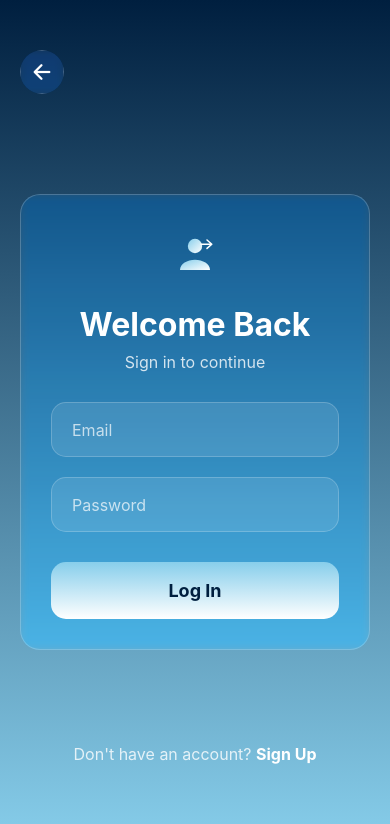
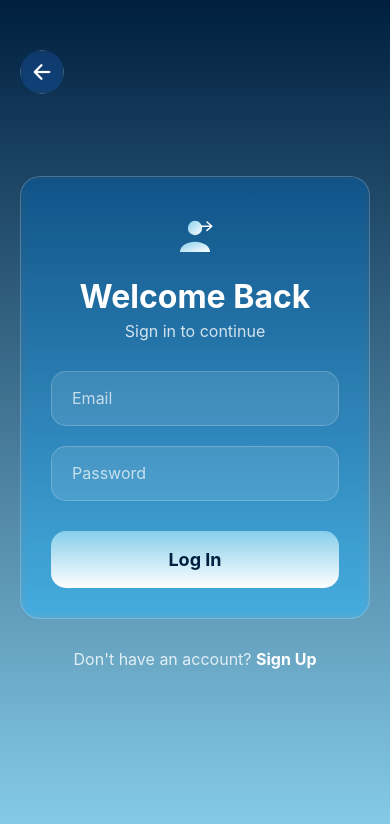
Before and after one commit to mehdiKATA/bustest, a React Native app: screen /Login in a window 390 px wide. Shown: the top 824 px of the page. Built offline with nearby package versions, Linux system fonts and the light colour scheme.

Commit message:
Add files via upload

```diff
--- a/screens/LoginScreen.js
+++ b/screens/LoginScreen.js
@@ -1,10 +1,21 @@
-import React, { useState, useEffect } from 'react';
-import { View, Text, TextInput, TouchableOpacity, StyleSheet, ToastAndroid, Animated, Dimensions } from 'react-native';
+import { useState, useEffect, useRef } from 'react';
+import {
+  View,
+  Text,
+  TextInput,
+  TouchableOpacity,
+  StyleSheet,
+  ToastAndroid,
+  Animated,
+  Dimensions,
+  KeyboardAvoidingView,
+  Platform,
+  ScrollView
+} from 'react-native';
 import { LinearGradient } from 'expo-linear-gradient';
 import { BlurView } from 'expo-blur';
 import { Ionicons } from '@expo/vector-icons';
 import Svg, { Path, Circle, Defs, LinearGradient as SvgLinearGradient, Stop } from 'react-native-svg';
-
 import { verifMail } from '../verifMail';
 
 const { width } = Dimensions.get('window');
@@ -18,13 +29,8 @@ const LoginIcon = ({ size = 60 }) => (
         <Stop offset="100%" stopColor="white" />
       </SvgLinearGradient>
     </Defs>
-    {/* User Icon */}
     <Circle cx="50" cy="35" r="12" fill="url(#loginGradient)" />
-    <Path
-      d="M25 75 C25 65 37 58 50 58 C63 58 75 65 75 75 L25 75 Z"
-      fill="url(#loginGradient)"
-    />
-    {/* Login Arrow */}
+    <Path d="M25 75 C25 65 37 58 50 58 C63 58 75 65 75 75 L25 75 Z" fill="url(#loginGradient)" />
     <Path
       d="M70 25 L78 32 L70 39 M60 32 L78 32"
       stroke="white"
@@ -39,8 +45,10 @@ const LoginIcon = ({ size = 60 }) => (
 export default function LoginScreen({ navigation }) {
   const [mail, setMail] = useState('');
   const [pwd, setPwd] = useState('');
-  const fadeAnim = new Animated.Value(0);
-  const slideAnim = new Animated.Value(50);
+
+  // ✅ useRef instead of direct useState
+  const fadeAnim = useRef(new Animated.Value(0)).current;
+  const slideAnim = useRef(new Animated.Value(50)).current;
 
   useEffect(() => {
     Animated.parallel([
@@ -56,10 +64,6 @@ export default function LoginScreen({ navigation }) {
       }),
     ]).start();
   }, []);
-
-  const handleBackPress = () => {
-    navigation.goBack();
-  };
 
   const handleLogin = async () => {
     if (!mail || !pwd) {
@@ -95,31 +99,36 @@ export default function LoginScreen({ navigation }) {
   return (
     <LinearGradient colors={['#001f3f', '#87CEEB']} style={styles.centerContent}>
       {/* Back Arrow */}
-      <TouchableOpacity style={styles.backButton} onPress={()=> navigation.navigate('Home')}>
+      <TouchableOpacity style={styles.backButton} onPress={() => navigation.navigate('Home')}>
         <BlurView intensity={20} style={styles.backButtonBlur}>
           <Ionicons name="arrow-back" size={24} color="white" />
         </BlurView>
       </TouchableOpacity>
 
-      <Animated.View
-        style={[
-          styles.loginContainer,
-          {
-            opacity: fadeAnim,
-            transform: [{ translateY: slideAnim }]
-          }
-        ]}
+      <KeyboardAvoidingView
+        behavior={Platform.OS === 'ios' ? 'padding' : undefined}
+        style={{ width: '100%' }}
       >
+        <ScrollView contentContainerStyle={{ flexGrow: 1 }} keyboardShouldPersistTaps="handled">
+          <View style={styles.loginContainer}>
             <BlurView intensity={20} style={styles.blurContainer}>
               <View style={styles.formContainer}>
-            {/* Icon at the top */}
-            <View style={styles.iconContainer}>
+
+                {/* ✅ Only animate this section */}
+                <Animated.View
+                  style={{
+                    opacity: fadeAnim,
+                    transform: [{ translateY: slideAnim }],
+                    alignItems: 'center',
+                    marginBottom: 30
+                  }}
+                >
                   <LoginIcon size={60} />
-            </View>
-
                   <Text style={styles.title}>Welcome Back</Text>
                   <Text style={styles.subtitle}>Sign in to continue</Text>
+                </Animated.View>
 
+                {/* Inputs stay stable */}
                 <View style={styles.inputContainer}>
                   <TextInput
                     style={styles.input}
@@ -144,16 +153,13 @@ export default function LoginScreen({ navigation }) {
                 </View>
 
                 <TouchableOpacity style={styles.button} onPress={handleLogin}>
-              <LinearGradient
-                colors={['#87CEEB', '#ffffff']}
-                style={styles.buttonGradient}
-              >
+                  <LinearGradient colors={['#87CEEB', '#ffffff']} style={styles.buttonGradient}>
                     <Text style={styles.buttonText}>Log In</Text>
                   </LinearGradient>
                 </TouchableOpacity>
               </View>
             </BlurView>
-      </Animated.View>
+          </View>
 
           <View style={styles.switchContainer}>
             <Text style={styles.switchText}>Don't have an account? </Text>
@@ -161,6 +167,8 @@ export default function LoginScreen({ navigation }) {
               <Text style={styles.switchButton}>Sign Up</Text>
             </TouchableOpacity>
           </View>
+        </ScrollView>
+      </KeyboardAvoidingView>
     </LinearGradient>
   );
 }
@@ -192,6 +200,7 @@ const styles = StyleSheet.create({
   loginContainer: {
     width: '100%',
     maxWidth: 350,
+    alignSelf: 'center',
   },
   blurContainer: {
     borderRadius: 20,
@@ -203,22 +212,18 @@ const styles = StyleSheet.create({
   formContainer: {
     padding: 30,
   },
-  iconContainer: {
-    alignItems: 'center',
-    marginBottom: 20,
-  },
   title: {
     fontSize: 32,
     fontWeight: 'bold',
     color: 'white',
     textAlign: 'center',
-    marginBottom: 8,
+    marginTop: 10,
   },
   subtitle: {
     fontSize: 16,
     color: 'rgba(255, 255, 255, 0.8)',
     textAlign: 'center',
-    marginBottom: 30,
+    marginTop: 5,
   },
   inputContainer: {
     marginBottom: 20,
@@ -252,8 +257,7 @@ const styles = StyleSheet.create({
     flexDirection: 'row',
     justifyContent: 'center',
     alignItems: 'center',
-    position: 'absolute',
-    bottom: 80,
+    marginTop: 30,
   },
   switchText: {
     color: 'rgba(255, 255, 255, 0.8)',
--- a/screens/SignupScreen.js
+++ b/screens/SignupScreen.js
@@ -1,4 +1,4 @@
-import React, { useState, useEffect } from 'react';
+import React, { useState, useEffect, useRef } from 'react';
 import { View, Text, TextInput, TouchableOpacity, StyleSheet, ToastAndroid, Animated, Dimensions } from 'react-native';
 import { LinearGradient } from 'expo-linear-gradient';
 import { BlurView } from 'expo-blur';
@@ -14,8 +14,10 @@ export default function SignUpScreen({ navigation }) {
   const [pwd, setPwd] = useState('');
   const [fname, setName] = useState('');
   const [lastn, setLastn] = useState('');
-  const fadeAnim = new Animated.Value(0);
-  const slideAnim = new Animated.Value(50);
+
+  // ✅ CHANGED: useRef for animated values
+  const fadeAnim = useRef(new Animated.Value(0)).current;
+  const slideAnim = useRef(new Animated.Value(50)).current;
 
   useEffect(() => {
     Animated.parallel([
@@ -174,6 +176,7 @@ export default function SignUpScreen({ navigation }) {
   );
 }
 
+
 const styles = StyleSheet.create({
   centerContent: {
     flex: 1,
```
Lines whose indentation alone changed are shown as unchanged.
